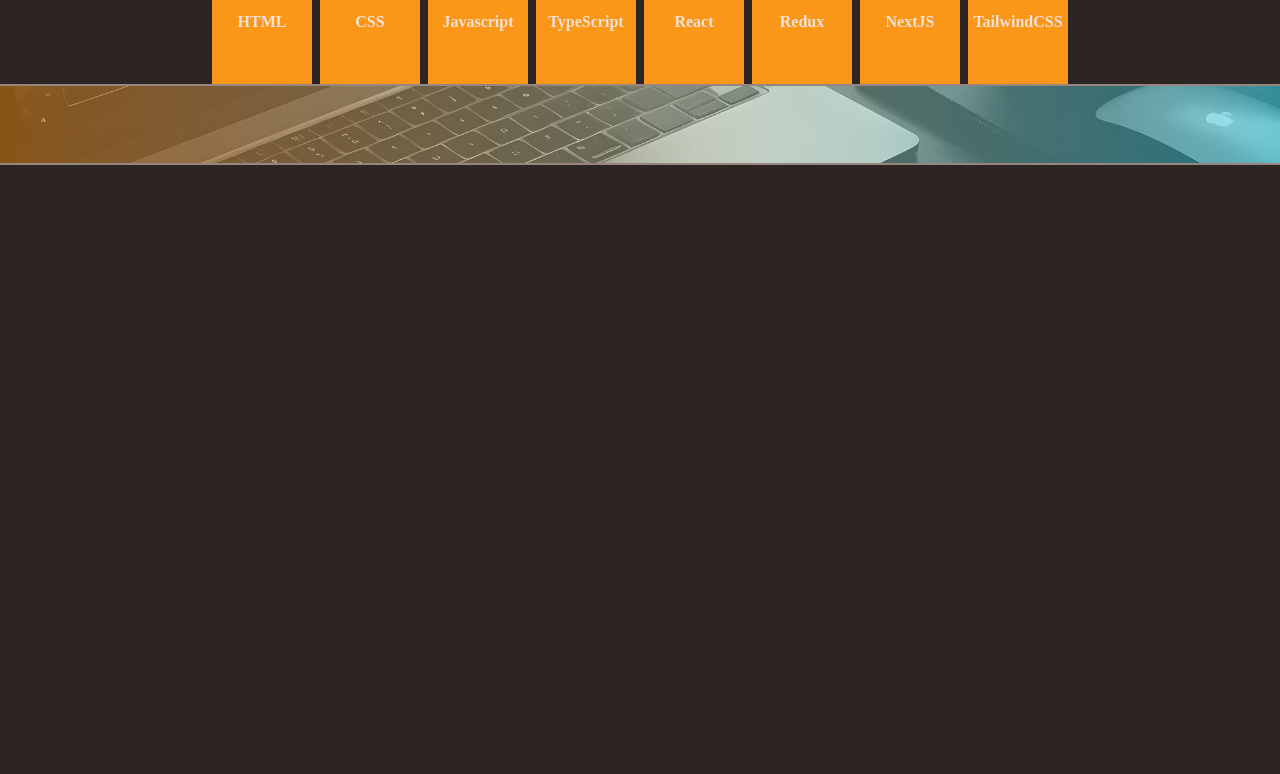
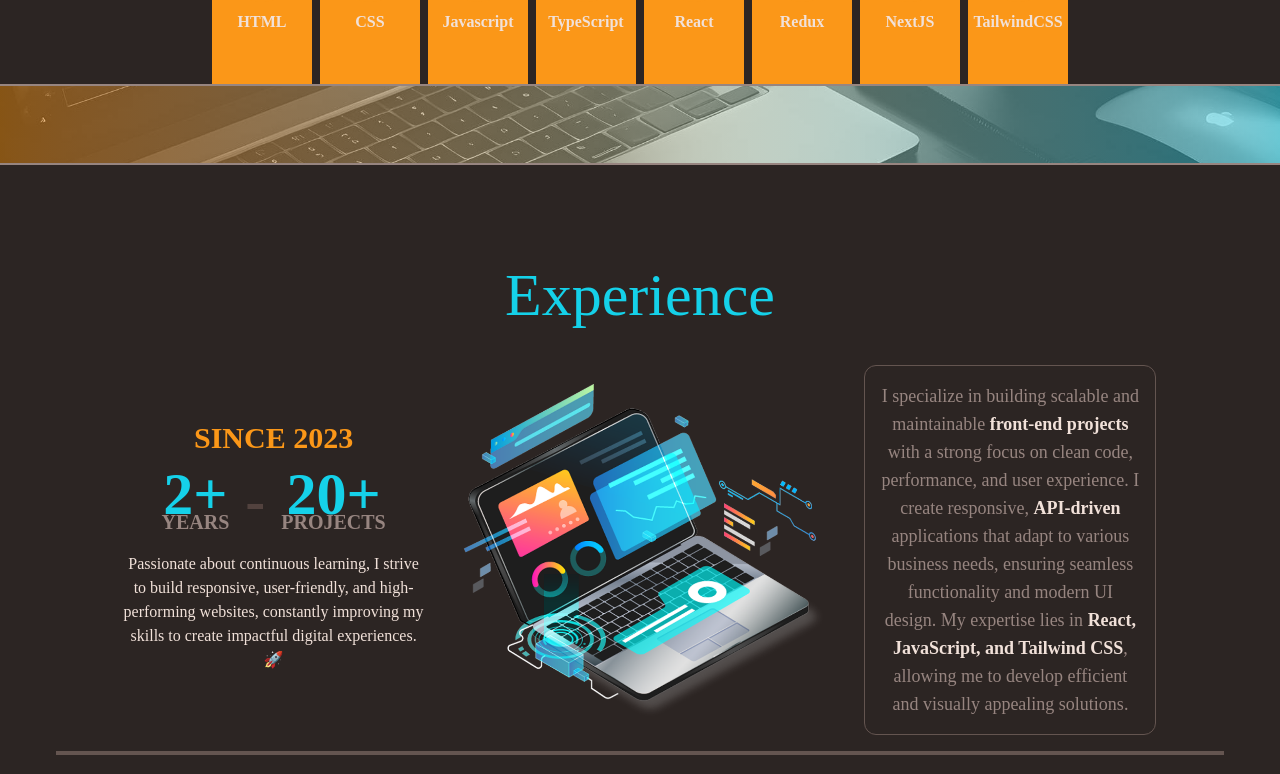
Before and after one commit to i-m-meet/Portfolio, a React (Vite) app: page / in a window 1280 px wide. Shown: the part 2023-2797 px from the top of the page. Built offline with nearby package versions, Linux system fonts and the light colour scheme.

Commit message:
experience sectionn added

```diff
--- a/src/App.jsx
+++ b/src/App.jsx
@@ -1,4 +1,5 @@
 import About from "./components/about/About";
+import Experience from "./components/experience/Experience";
 import HelperSection from "./components/HelperSection";
 import Hero from "./components/heroSection/Hero";
 import SubHeroSection from "./components/heroSection/SubHeroSection";
@@ -15,6 +16,7 @@ const App = () =>{
       <About/>
       <Skills/>
       <SubSkills/>
+      <Experience/>
       <HelperSection/>
     </main>
   );
--- /dev/null
+++ b/src/components/experience/AllExperiences.jsx
@@ -0,0 +1,52 @@
+import SingleExeperience from "./SingleExeperience";
+import { FaArrowRight } from "react-icons/fa";
+
+const experiencesList = [
+  {
+    job: "Mobile/Web App Developer",
+    company: " Student - Mobile Solutions Development",
+    date: "2023- 2024",
+    responsibilities: [
+      "Developed small mobile applications for both iOS and Android using Swift and Java.",
+      "Created projects like Weather App, To-Do Lists, Watch Faces, and a Story App for Kids.",
+      "Focused on designing user-friendly mobile interfaces and ensuring smooth performance.",
+    ],
+  },
+  {
+    job: "Frontend Developer",
+    company: "Student/Self-Learner",
+    date: "2024- 2025",
+    responsibilities: [
+      "Developed my capstone project, Connectify, a social media app using React.js, TypeScript, Prisma, AWS, MySQL, and Tailwind CSS.",
+      "Built multiple web applications using HTML, CSS, JavaScript, and React.",
+      "Focused on creating clean, scalable, and responsive designs.",
+    ],
+  },
+  {
+    job: "Frontend Developer",
+    company: " Student - Mobile Solutions Development",
+    date: "2025- Present",
+    responsibilities: [
+      "Built responsive websites that fetch and display data from APIs with dynamic UI/UX.",
+      "Developed projects including a Gemini Clone, Movies Website, E-Commerce Platform, and more.",
+      "Ensured high performance, API integration, and accessibility across all devices.",
+    ],
+  },
+];
+
+const AllExperiences = () => {
+  return <div className="flex md:flex-row sm:flex-col items-center justify-between">
+    {
+      experiencesList.map((experience,index) =>{
+        return(
+          <>
+          <SingleExeperience key={index} experience={experience} />
+          {index< 2 ? <FaArrowRight className=" text-6xl text-orange lg:block sm:hidden"/>: ""}
+          </>
+        )
+      })
+    }
+  </div>;
+};
+
+export default AllExperiences;
--- /dev/null
+++ b/src/components/experience/Experience.jsx
@@ -0,0 +1,16 @@
+import AllExperiences from "./AllExperiences";
+import ExperienceText from "./ExperienceText";
+import ExperienceTop from "./ExperienceTop";
+
+const Experience = () =>{
+  return (
+    <div id="experience" className="max-w-[1200px] mx-auto px-4">
+      <ExperienceText/>
+      <ExperienceTop/>
+      <div className="w-full h-1 mt-4 bg-lightBrown lg:block sm:hidden"></div>
+      <AllExperiences/>
+    </div>
+  );
+}
+
+export default Experience
--- /dev/null
+++ b/src/components/experience/ExperienceInfo.jsx
@@ -0,0 +1,11 @@
+
+const ExperienceInfo = ({number, text}) =>{
+  return (
+    <div className="flex flex-col justify-center items-center">
+      <p className="font-bold text-6xl text-cyan">{number}</p>
+      <p className="font-bold text-xl text-lightGray uppercase -mt-4">{text}</p>
+    </div>
+  );
+}
+
+export default ExperienceInfo
--- /dev/null
+++ b/src/components/experience/ExperienceText.jsx
@@ -0,0 +1,10 @@
+
+const ExperienceText = () =>{
+  return (
+    <div className="flex flex-col items-center mt-[100px]">
+   <h2 className="text-6xl text-cyan mb-10">Experience</h2>
+    </div>
+  );
+}
+
+export default ExperienceText
--- /dev/null
+++ b/src/components/experience/ExperienceTop.jsx
@@ -0,0 +1,15 @@
+import ExperienceTopLeft from "./ExperienceTopLeft";
+import ExperienceTopMiddle from "./ExperienceTopMiddle";
+import ExperienceTopRight from "./ExperienceTopRight";
+
+const ExperienceTop = () =>{
+  return (
+    <div className="flex lg:flex-row sm:flex-col gap-4 items-center justify-center">
+   <ExperienceTopLeft/>
+   <ExperienceTopMiddle/>
+   <ExperienceTopRight/>
+    </div>
+  );
+}
+
+export default ExperienceTop
--- /dev/null
+++ b/src/components/experience/ExperienceTopLeft.jsx
@@ -0,0 +1,24 @@
+import ExperienceInfo from "./ExperienceInfo";
+
+const ExperienceTopLeft = () => {
+  return (
+    <div className="flex- w-[300px] flex-col gap-6">
+      <p className="text-orange  py-2font-roboto text-center text-3xl font-bold uppercase">
+        Since 2023
+      </p>
+      <div className="flex items-center justify-center gap-4 py-2">
+        <ExperienceInfo number="2+" text="Years" />
+        <p className="text-brown text-6xl font-bold">-</p>
+        <ExperienceInfo number="20+" text="Projects" />
+      </div>
+      <p className="text-center text-white py-2">
+        Passionate about continuous learning, I strive to build responsive,
+        user-friendly, and high-performing websites, constantly improving my
+        skills to create impactful digital experiences. 🚀
+      </p>
+      {/* <ExperienceInfo number='2' text='Years'/> */}
+    </div>
+  );
+};
+
+export default ExperienceTopLeft;
--- /dev/null
+++ b/src/components/experience/ExperienceTopMiddle.jsx
@@ -0,0 +1,10 @@
+
+const ExperienceTopMiddle = () =>{
+  return (
+    <div className="lg:w-[35%] md:w-[50%] sm:w-[80%]">
+    <img src="../../public/images/experience-image.png" alt="" />
+    </div>
+  );
+}
+
+export default ExperienceTopMiddle
--- /dev/null
+++ b/src/components/experience/ExperienceTopRight.jsx
@@ -0,0 +1,17 @@
+const ExperienceTopRight = () => {
+  return (
+    <div className="border-lightBrown rounded-xl border p-4 lg:w-[30%] xl:w-[25%]">
+      <p className="text-lightGray text-center text-lg">
+        I specialize in building scalable and maintainable {" "}
+        <span className="font-bold text-white">front-end projects</span> {" "}
+        with a strong focus on clean code, performance, and user experience. I
+        create responsive, <span className="font-bold text-white">API-driven</span> applications that adapt to various
+        business needs, ensuring seamless functionality and modern UI design. My
+        expertise lies in <span className="font-bold text-white">React, JavaScript, and Tailwind CSS</span>,
+        allowing me to develop efficient and visually appealing solutions.
+      </p>
+    </div>
+  );
+};
+
+export default ExperienceTopRight;
--- /dev/null
+++ b/src/components/experience/SingleExeperience.jsx
@@ -0,0 +1,16 @@
+const SingleExeperience = ({ experience }) => {
+  return (
+    <div className="border-orange border-2 sm:h-auto sm:w-full md:h-[450px] md:w-[240px] border-dashed rounded-2xl mt-12 p-4 ">
+      <p className="text-cyan font-bold">{experience.job}</p>
+      <p className="text-orange">{experience.company}</p>
+      <p className="text-lightGray">{experience.date}</p>
+      <ul className="list-disc mt-4 pl-4 text-white">
+        {experience.responsibilities.map((responsibility, index) => {
+          return <li key={index}>{responsibility}</li>;
+        })}
+      </ul>
+    </div>
+  );
+};
+
+export default SingleExeperience;
```
